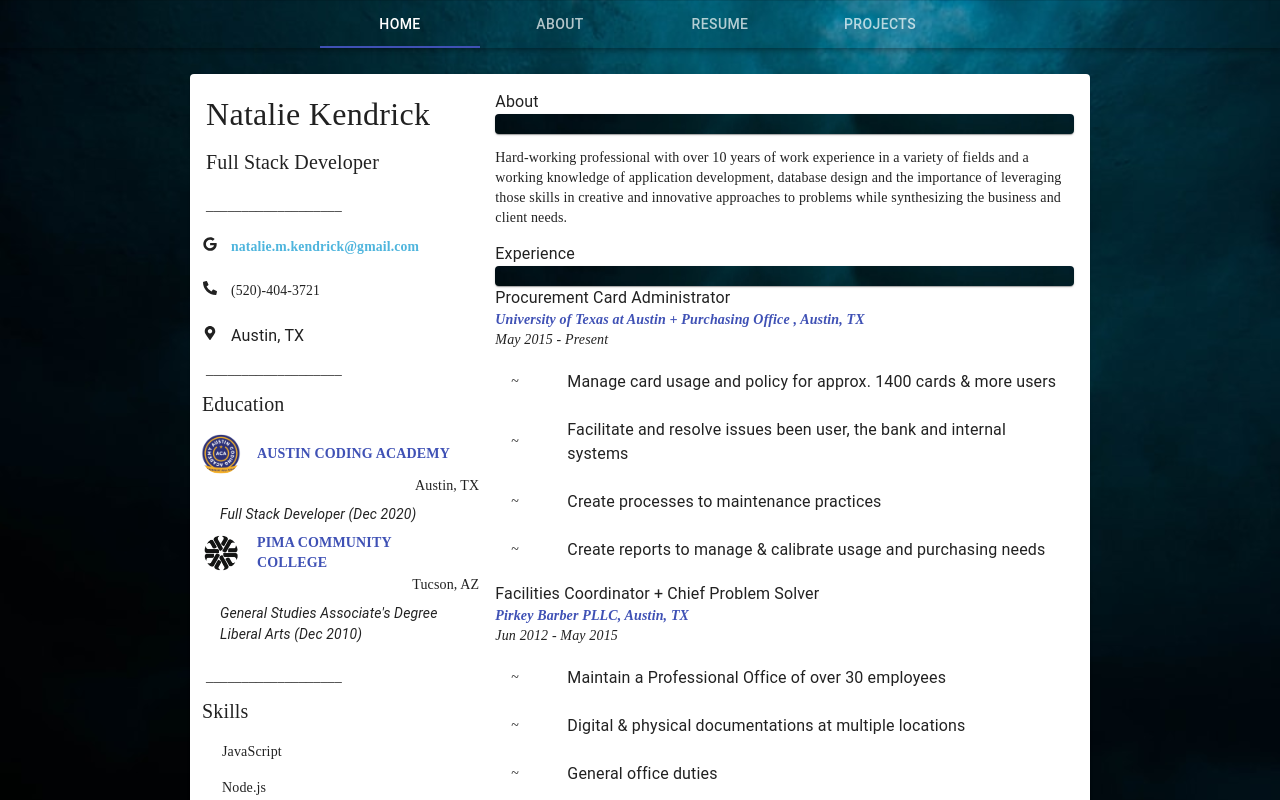
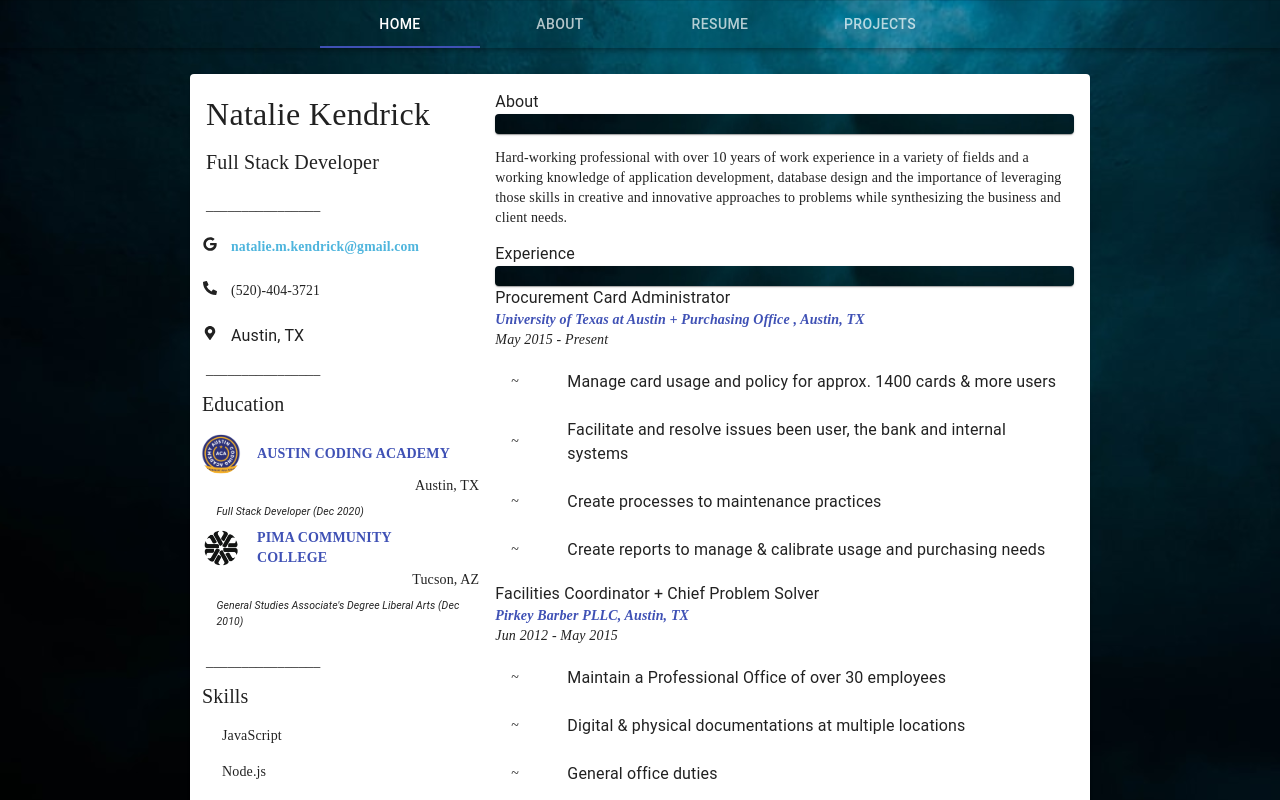
Before and after one commit to listenToRipley/nataliekendrick, a React (Create React App) app: page /resume in a window 1280 px wide. Shown: the top 800 px of the page. Built offline with nearby package versions, Linux system fonts and the light colour scheme.

Commit message:
getting hiccups on the ggalaxy fold

```diff
--- a/src/Components/Components.css
+++ b/src/Components/Components.css
@@ -279,7 +279,7 @@ a:hover {
   width: 100vw;
 }
 
-@media all and (min-width: 752px) {
+@media all and (max-width: 752px) {
 
   .profilePic {
     margin: 0 auto;
@@ -306,7 +306,15 @@ a:hover {
   }
 }
 
-@media all and (min-width: 375px) {
+@media all and (max-width: 375px) and (min-width: 200px) {
+  .panel {
+    -webkit-text-size-adjust: 2px;
+  }
+
+  .homepage {
+    -webkit-text-fill-color:goldenrod;
+  }
+
   .aboutName {
     margin-top: -2%;
     color: black;
--- a/src/Components/Resume.js
+++ b/src/Components/Resume.js
@@ -99,7 +99,7 @@ const useStyles = makeStyles((theme) => ({
     display: 'block',
     marginLeft:'1em',
     marginRight: '1em',
-    fontSize: '1em',
+    fontSize: '.75em',
     fontStyle: 'italic',
     fontWeight:' fontWeightLight',
   },
@@ -149,7 +149,7 @@ const Resume = () => {
           className={classes.left}>
             <Typography className={classes.name}>Natalie Kendrick</Typography>
             <p className={classes.title}>Full Stack Developer</p>
-            <p>___________________</p>
+            <p>________________</p>
             <List className={classes.contactInfo}>
               <ListItem>
                <ListItemAvatar className={classes.contactIcons}>
@@ -178,7 +178,7 @@ const Resume = () => {
                </ListItemText>
               </ListItem>
             </List>
-            <p>___________________</p>
+            <p>________________</p>
             <List>
               <ListItem className={classes.sectionTitle}>Education</ListItem>
               <ListItem className={classes.eduIcons}>
@@ -211,7 +211,7 @@ const Resume = () => {
               <Typography className={classes.degree}>General Studies Associate's Degree Liberal Arts
 (Dec 2010)</Typography>
             </List>
-            <p>___________________</p>
+            <p>________________</p>
             <List className={classes.skillsList}>
             <ListItem className={classes.sectionTitle} >Skills</ListItem>
             <ListItem>JavaScript </ListItem>
```
